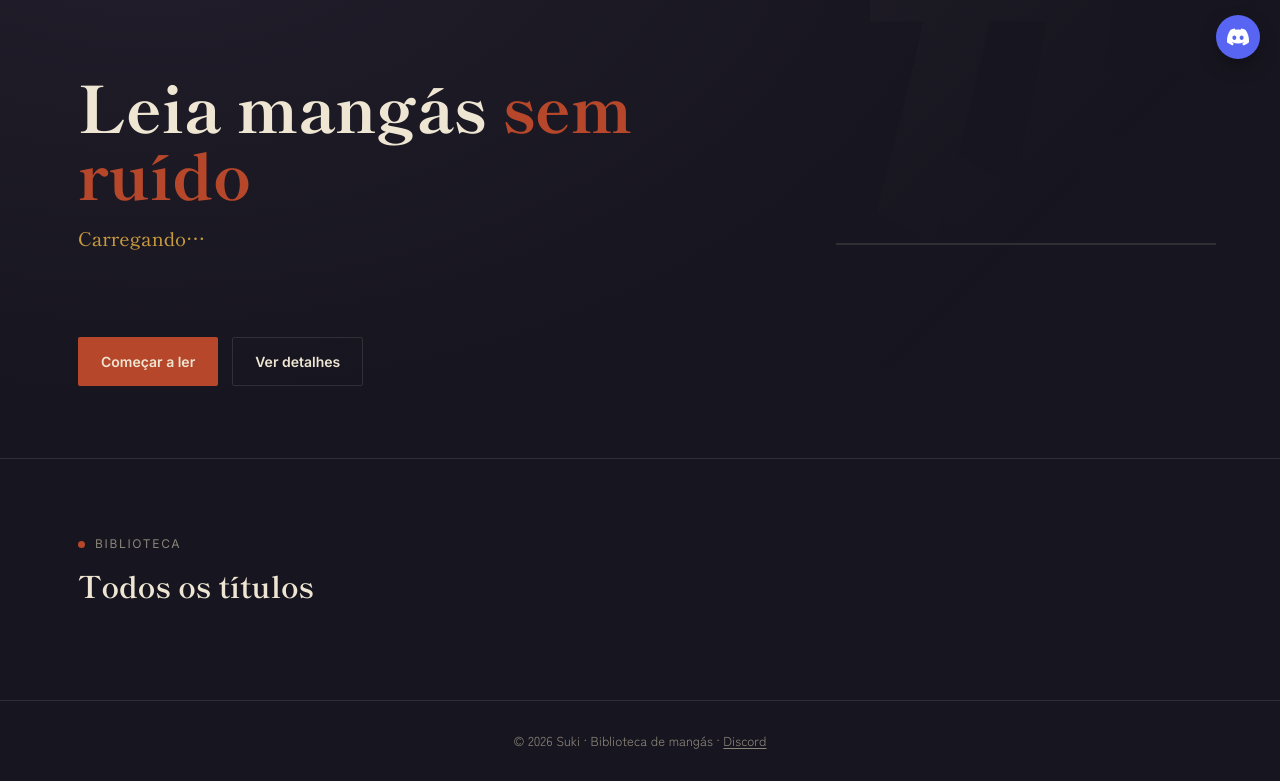
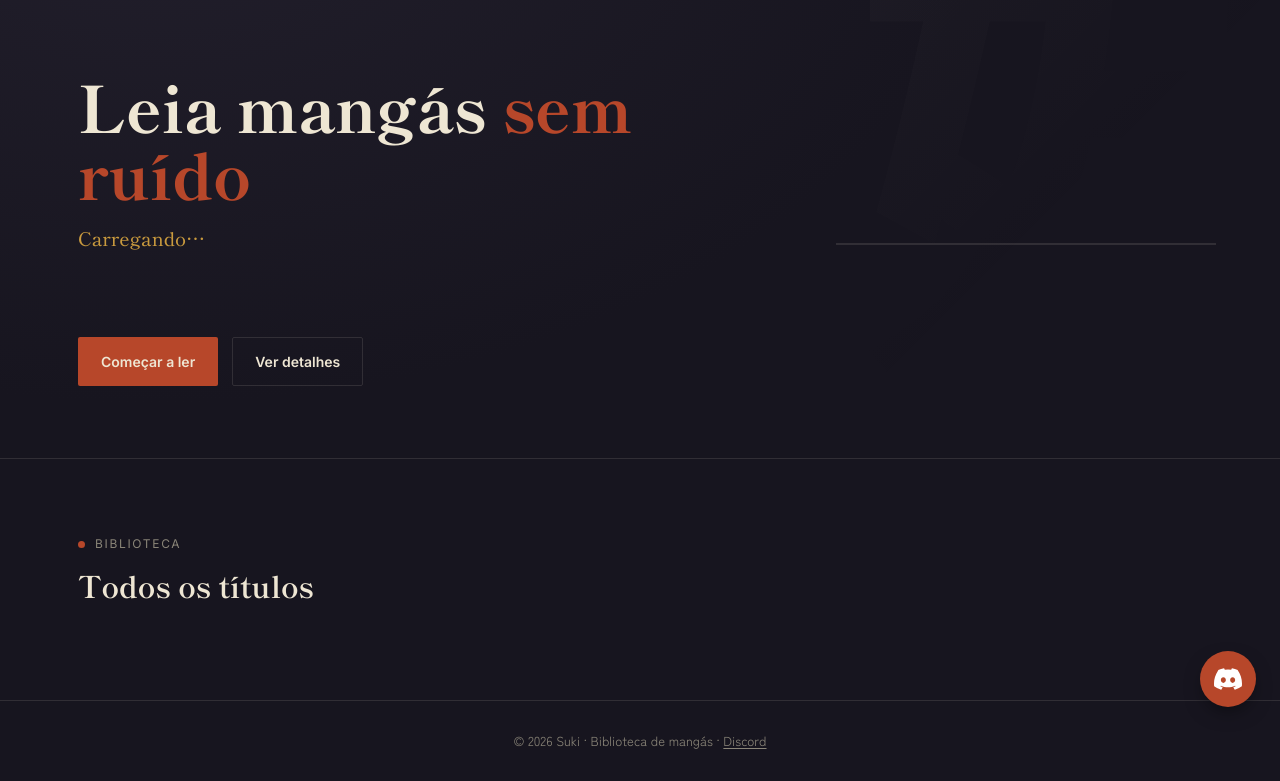
Before and after one commit to AikoRYUUUUUUU/suki, a Flask app: page / in a window 1280 px wide. Shown: the part 69-850 px from the top of the page. Run offline with Flask 3, Linux system fonts and the light colour scheme; data that the repository does not hold is empty; some libraries are stand-ins or nearby versions.

Commit message:
style: ícone do Discord vai pro canto inferior direito, maior e na cor vermillion do site

```diff
--- a/static/css/site.css
+++ b/static/css/site.css
@@ -1013,20 +1013,20 @@ body.reader-body {
 /* ---------- ícone flutuante do Discord ---------- */
 .discord-float {
   position: fixed;
-  top: 84px;
-  right: 20px;
+  bottom: 24px;
+  right: 24px;
   z-index: 45;
-  width: 44px;
-  height: 44px;
+  width: 56px;
+  height: 56px;
   border-radius: 50%;
   display: grid;
   place-items: center;
-  background: #5865F2;
+  background: var(--vermillion);
   box-shadow: 0 8px 20px -6px rgba(0,0,0,.55);
   transition: transform .15s ease;
 }
 .discord-float:hover { transform: scale(1.08); }
-.discord-float svg { width: 22px; height: 22px; fill: #fff; }
+.discord-float svg { width: 28px; height: 28px; fill: #fff; }
 
 /* ---------- trabalhe conosco ---------- */
 .wrap-narrow { max-width: 640px; }
```
